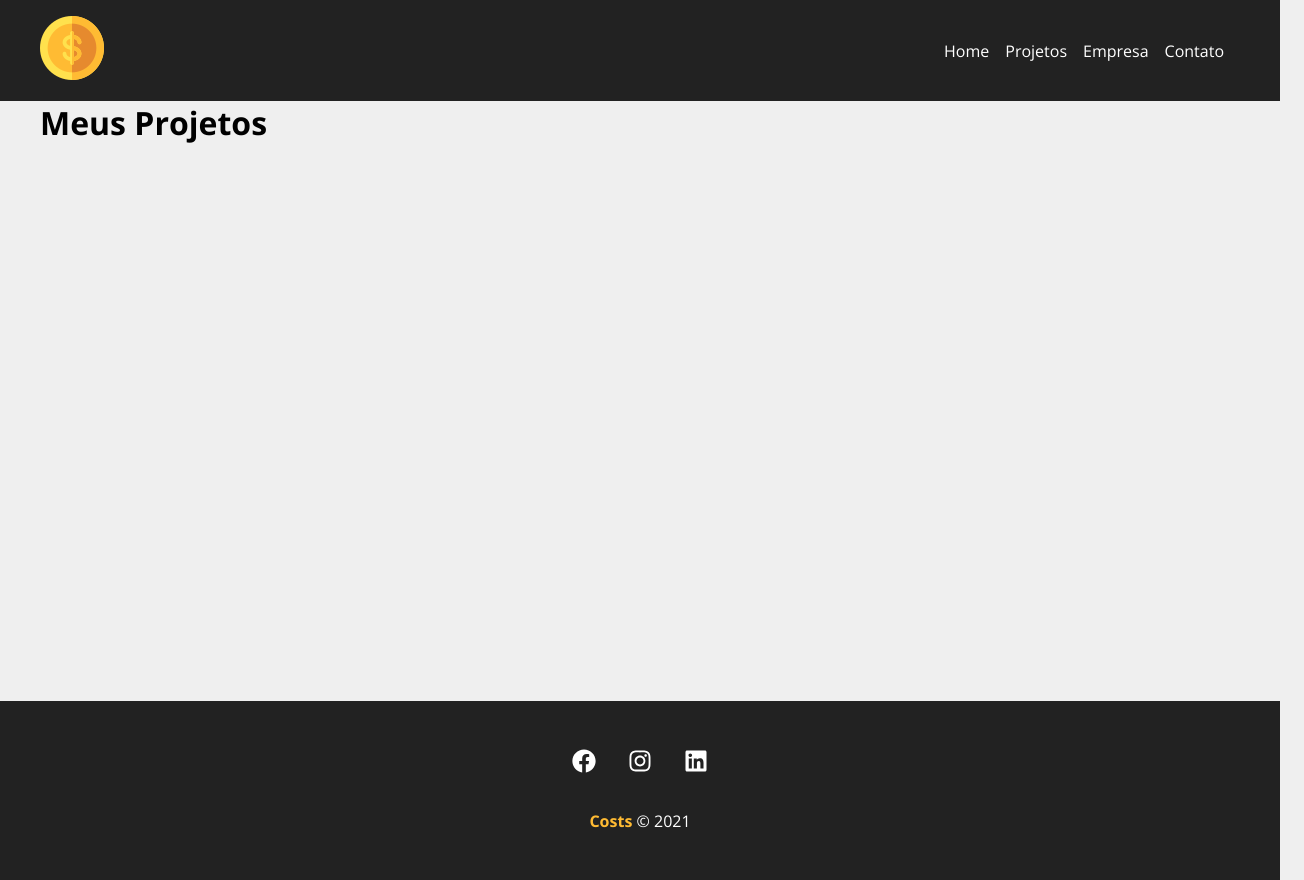
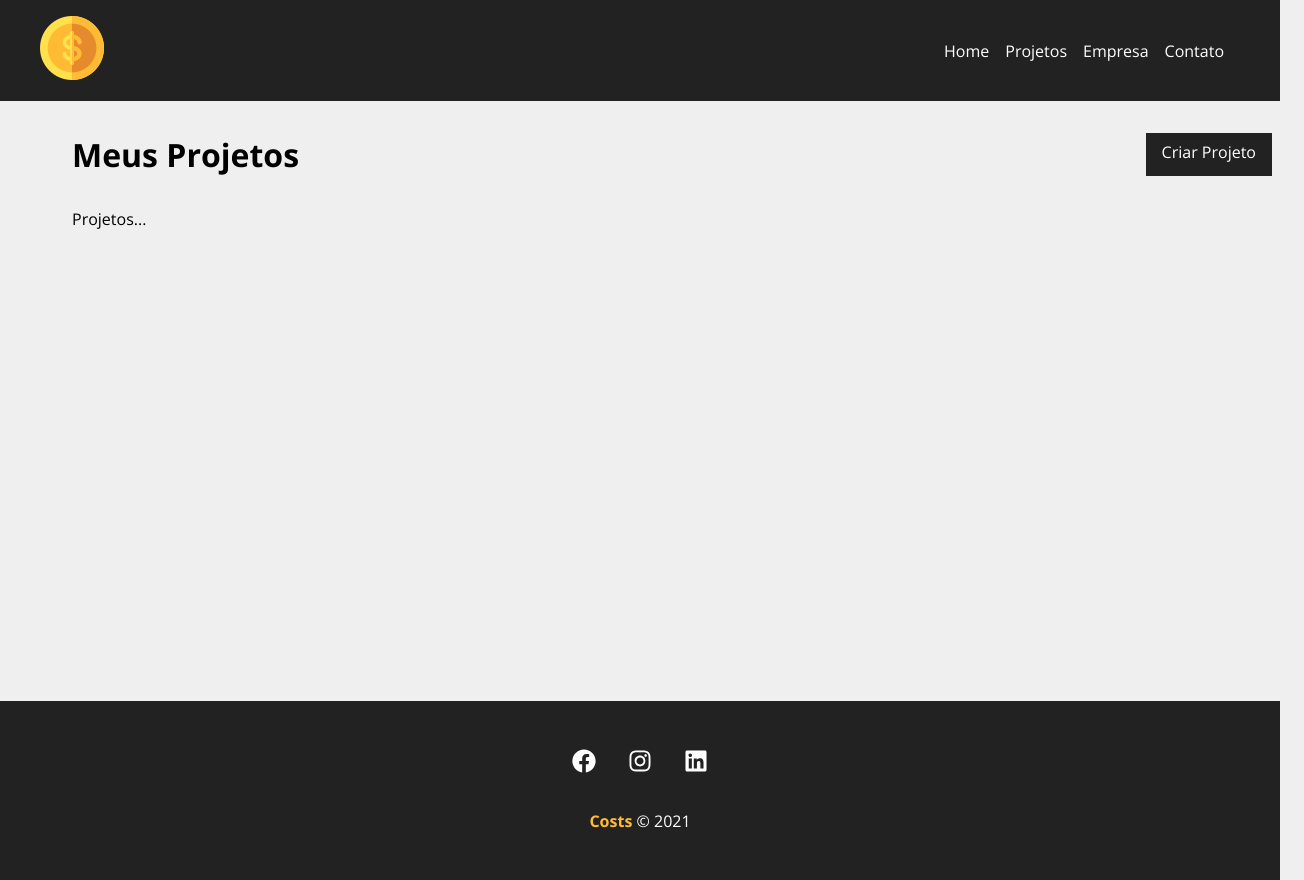
Before and after one commit to ronaldpedra/react_costs, a React (Create React App) app: page /projects in a window 1280 px wide. Shown: the whole page, 1304 px wide, since content can reach past the window. Built offline with nearby package versions, Linux system fonts and the light colour scheme.

Commit message:
Update Projects.js

```diff
--- a/src/components/pages/Projects.js
+++ b/src/components/pages/Projects.js
@@ -1,6 +1,8 @@
 import { useLocation } from "react-router-dom"
 import Message from "../layout/Message"
-
+import Container from "../layout/Container"
+import LinkButton from "../layout/LinkButton"
+import styles from "./Projects.module.css"
 
 function Projects() {
 
@@ -11,11 +13,19 @@ function Projects() {
     }
 
     return (
-        <div>
-            <h1>Meus Projetos</h1>
+        <div className={styles.project_container}>
+            <div className={styles.title_container}>
+                <h1>Meus Projetos</h1>
+                <LinkButton to="/newproject" text='Criar Projeto' />
+            </div>
+
             {message && (
                 <Message type='success' msg={message} />
             )}
+
+            <Container customClass='start'>
+                <p>Projetos...</p>
+            </Container>
         </div>
     )
 }
--- /dev/null
+++ b/src/components/pages/Projects.module.css
@@ -0,0 +1,9 @@
+.project_container {
+    padding: 2em;
+}
+
+.title_container {
+    display: flex;
+    justify-content: space-between;
+    margin-bottom: 2em;
+}
```
